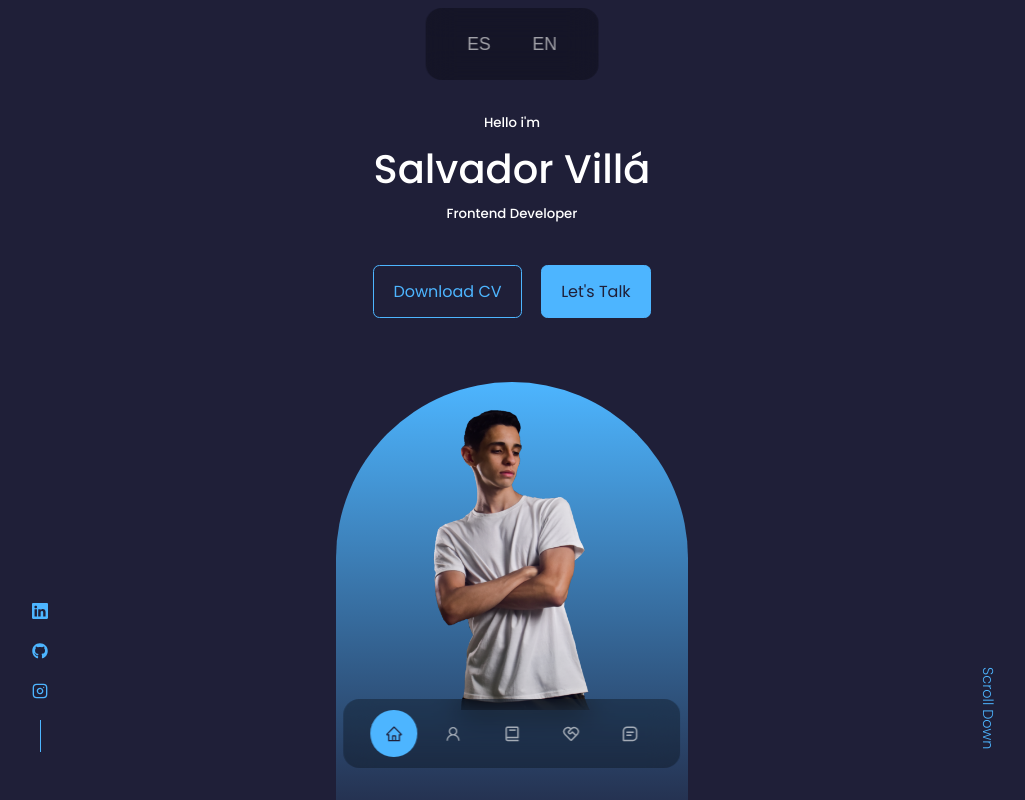
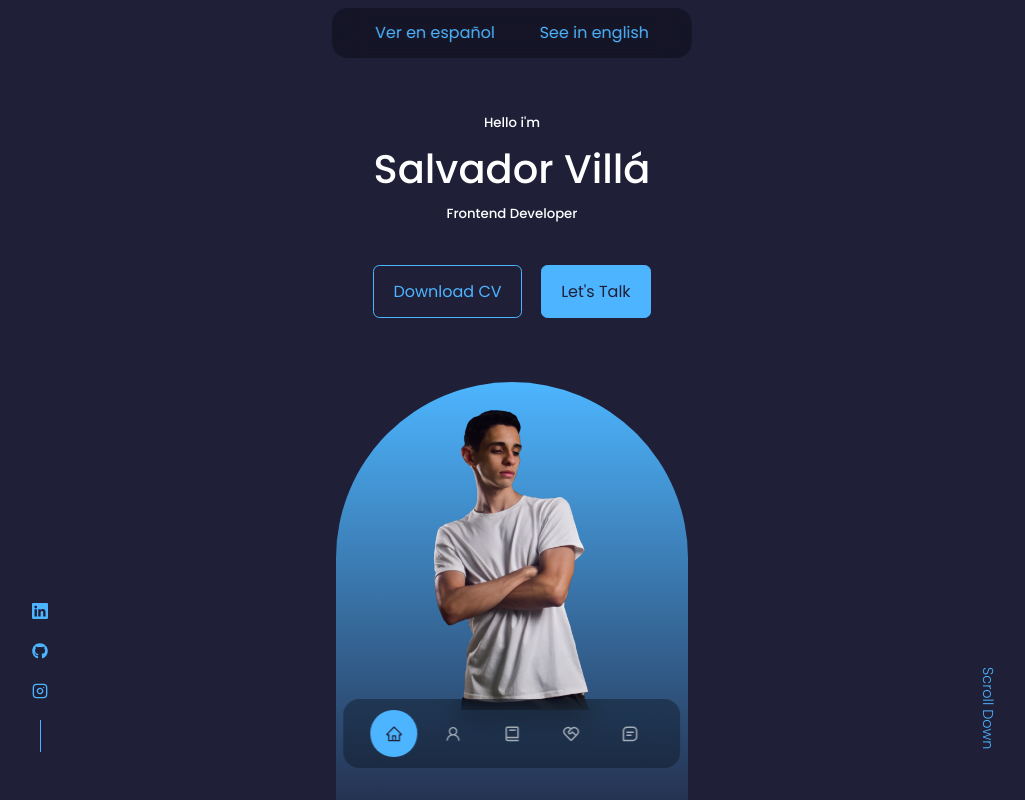
Before and after one commit to Salvador-dev/website, a React (Create React App) app: page / in a window 1280 px wide. Shown: the top 800 px of the page, without its empty margins (128-1153 px from the left). Built offline with nearby package versions, Linux system fonts and the light colour scheme.

Commit message:
botones de traduccion

```diff
--- a/src/components/header/Header.jsx
+++ b/src/components/header/Header.jsx
@@ -11,8 +11,8 @@ const Header = () => {
   return (
     <header>
       <div className='lng-container'>
-        <button onClick={()=> i18n.changeLanguage("es")} className="es">ES</button>
-        <button onClick={()=> i18n.changeLanguage("en")} className="en">EN</button>
+        <a onClick={()=> i18n.changeLanguage("es")} className="es">{t("header.translate1")}</a>
+        <a onClick={()=> i18n.changeLanguage("en")} className="en">{t("header.translate2")}</a>
       </div>
 
       <div className="container header__container">
--- a/src/components/header/header.css
+++ b/src/components/header/header.css
@@ -67,21 +67,13 @@ header {
     gap: 0.8rem;
     border-radius: 1rem;
     backdrop-filter: blur(15px);
+    justify-content: space-between;
+
 }
 
-.lng-container button {
-    background: transparent;
-    padding: 0.9rem;
-    border-radius: 20%;
-    display: flex;
-    color: var(--color-light);
-    font-size: 1.1rem;
+.lng-container a {
     cursor: pointer;
-}
-
-.lng-container button:hover {
-    background: rgba(0,0,0,0.3);
-
+    margin: 0 1rem;
 }
 
 /* ************ SCROLL DOWN ************ */
--- a/src/translations/en/global.json
+++ b/src/translations/en/global.json
@@ -4,7 +4,9 @@
         "i-am": "Frontend Developer",
         "scroll": "Scroll Down",
         "cv": "Download CV",
-        "talk": "Let's Talk"
+        "talk": "Let's Talk",
+        "translate1": "Ver en español",
+        "translate2": "See in english"
     },
 
     "about": {
--- a/src/translations/es/global.json
+++ b/src/translations/es/global.json
@@ -4,7 +4,9 @@
         "i-am": "Desarrollador frontend",
         "scroll": "Ir hacia abajo",
         "cv": "Descargar CV",
-        "talk": "Hablemos"
+        "talk": "Hablemos",
+        "translate1": "Ver en español",
+        "translate2": "See in english"
     },
 
     "about": {
```
